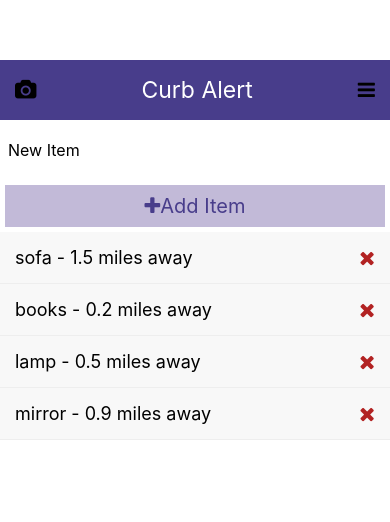
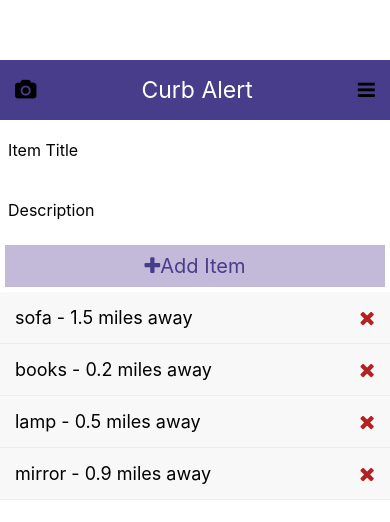
Before and after one commit to ETS-ReactNative5/CurbAlert, a React Native app: screen / in a window 390 px wide. Shown: the top 522 px of the page. Built offline with nearby package versions, Linux system fonts and the light colour scheme.

Commit message:
WIP: add description field to AddItem form

```diff
--- a/components/AddItem.js
+++ b/components/AddItem.js
@@ -8,13 +8,20 @@ import {
 import Icon from 'react-native-vector-icons/dist/FontAwesome';
 import React, {useState} from 'react';
 
-const AddItem = ({title, addItem}) => {
+// image import, title, detail, location
+
+const AddItem = ({addItem}) => {
   const [text, setText] = useState('');
   const onChange = textValue => setText(textValue);
   return (
     <View>
       <TextInput
-        placeholder="New Item"
+        placeholder="Item Title"
+        style={styles.input}
+        onChangeText={onChange}
+      />
+      <TextInput
+        placeholder="Description"
         style={styles.input}
         onChangeText={onChange}
       />
```
Also changed, not shown: 1 other file (tests, documents, lock files or other folders).
